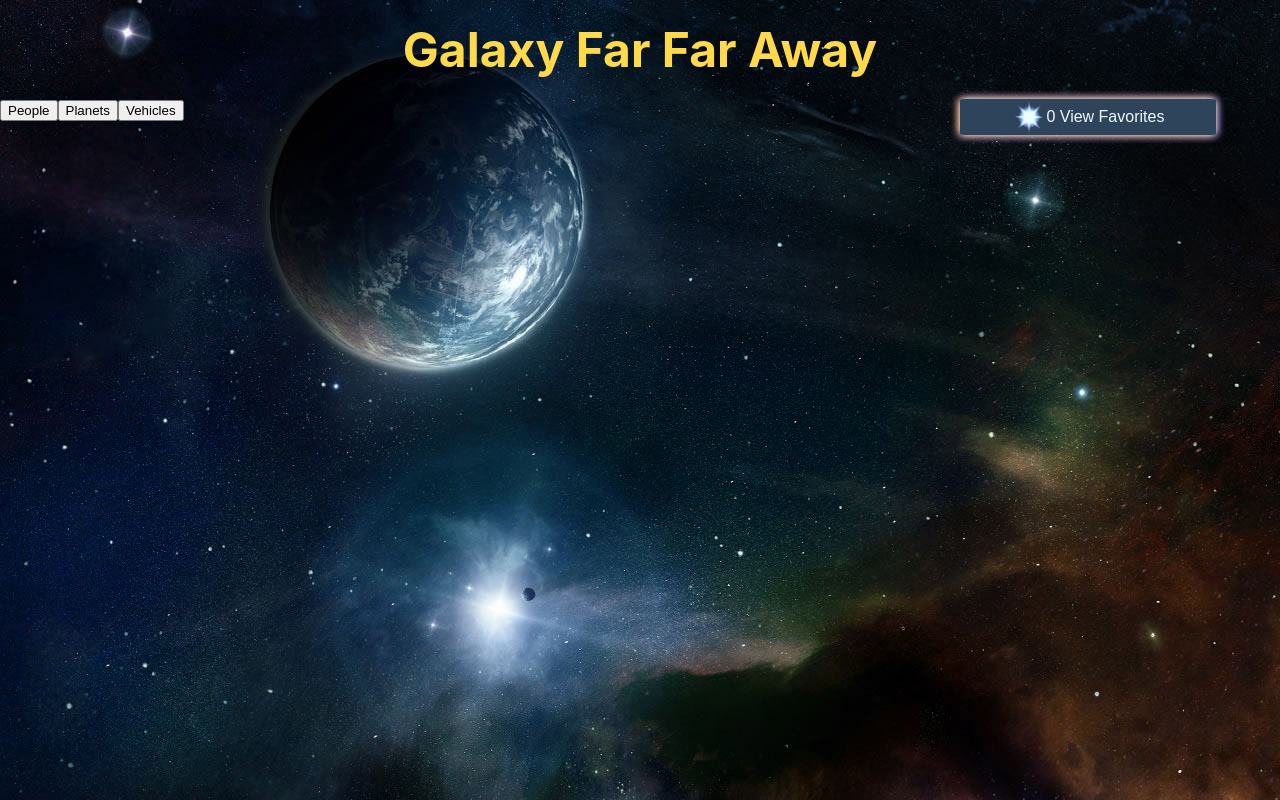
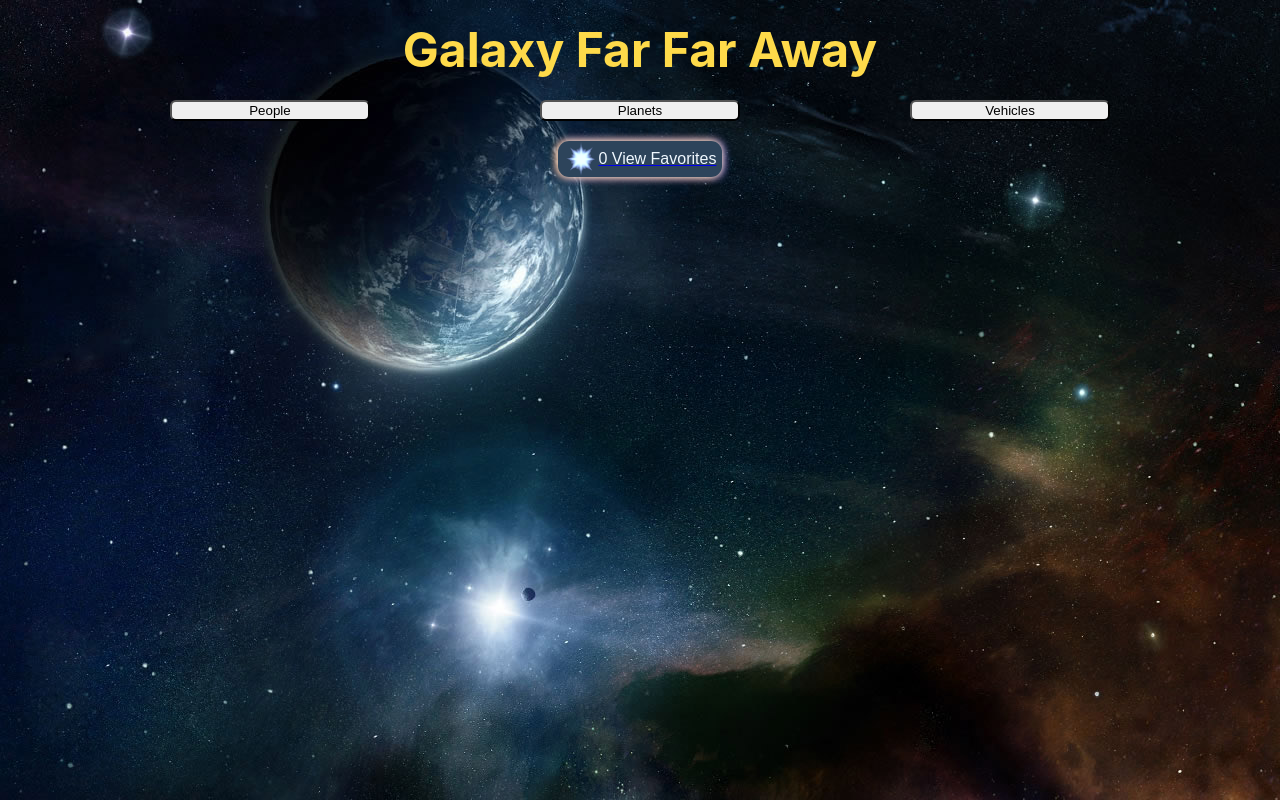
Before and after one commit to SamanthaLFreeman/GalaxyFarFarAway, a React (Create React App) app: page /people in a window 1280 px wide. Shown: the top 800 px of the page. Built offline with nearby package versions, Linux system fonts and the light colour scheme; no server answers.

Commit message:
Fix display centering cards and altering view favorites button location

```diff
--- a/src/components/App/App.js
+++ b/src/components/App/App.js
@@ -79,8 +79,8 @@ class App extends Component {
     return (
       <main>
         <h1>Galaxy Far Far Away</h1>
+        <Categories checkAvail={this.checkAvail}/>
         <FavR2D2 numOfFavs={this.state.favorites.length} checkAvail={this.checkAvail}/>
-        <Categories checkAvail={this.checkAvail}/>
         <Movies film={this.state.film} btnClicked={this.state.btnClicked}/>
         <Route exact path='/people' render={() => <CardContainer allData={this.state.people} toggleFavorite={this.toggleFavorite}/>} />
         <Route exact path='/planets' render={() => <CardContainer allData={this.state.planets} toggleFavorite={this.toggleFavorite}/>} />
--- a/src/components/CardContainer/CardContainer.scss
+++ b/src/components/CardContainer/CardContainer.scss
@@ -1,4 +1,7 @@
 .card-container {
+    display: flex;
+    flex-flow: row wrap;
+    justify-content: center;
     margin-top: 40px;
 }
 
--- a/src/components/Categories/Categories.js
+++ b/src/components/Categories/Categories.js
@@ -5,9 +5,9 @@ import './Categories.scss';
 const Categories = ({checkAvail}) => {
   return (
     <section className='categories'>
-      <NavLink to='/people'><button className='people' onClick={checkAvail}>People</button></NavLink>
-      <NavLink to='/planets'><button className='planets' onClick={checkAvail}>Planets</button></NavLink>
-      <NavLink to='/vehicles'><button className='vehicles' onClick={checkAvail}>Vehicles</button></NavLink>
+      <NavLink to='/people'><button className='people category' onClick={checkAvail}>People</button></NavLink>
+      <NavLink to='/planets'><button className='planets category' onClick={checkAvail}>Planets</button></NavLink>
+      <NavLink to='/vehicles'><button className='vehicles category' onClick={checkAvail}>Vehicles</button></NavLink>
     </section>
   )
 }
--- a/src/components/Categories/Categories.scss
+++ b/src/components/Categories/Categories.scss
@@ -0,0 +1,10 @@
+.categories {
+    display: inline-flex;
+    justify-content: space-evenly;
+    width: 100vw;
+}
+
+.category {
+    border-radius: 6px 6px;
+    width: 200px;
+}
--- a/src/components/FavR2D2/FavR2D2.scss
+++ b/src/components/FavR2D2/FavR2D2.scss
@@ -1,16 +1,21 @@
+.fav-R2D2 {
+    display: flex;
+    justify-content: center;
+    margin-top: 20px;
+    width: 100%;
+}
+
 .favorites-btn {
     display: flex;
     align-items: center;
     justify-content: center;
     background-color: #2d445b;
-    border-radius: 3%;
+    border-radius: 11px 11px;
     border: hidden;
     font-size: 1em;
     height: 36px;
-    width: 20%;
+    width: 100%;
     color: aliceblue;
-    float: right;
-    margin-right: 5%;
     box-shadow:
         0 0 8px #fff,
         -1px 0 8px rgb(255, 140, 0),
```
